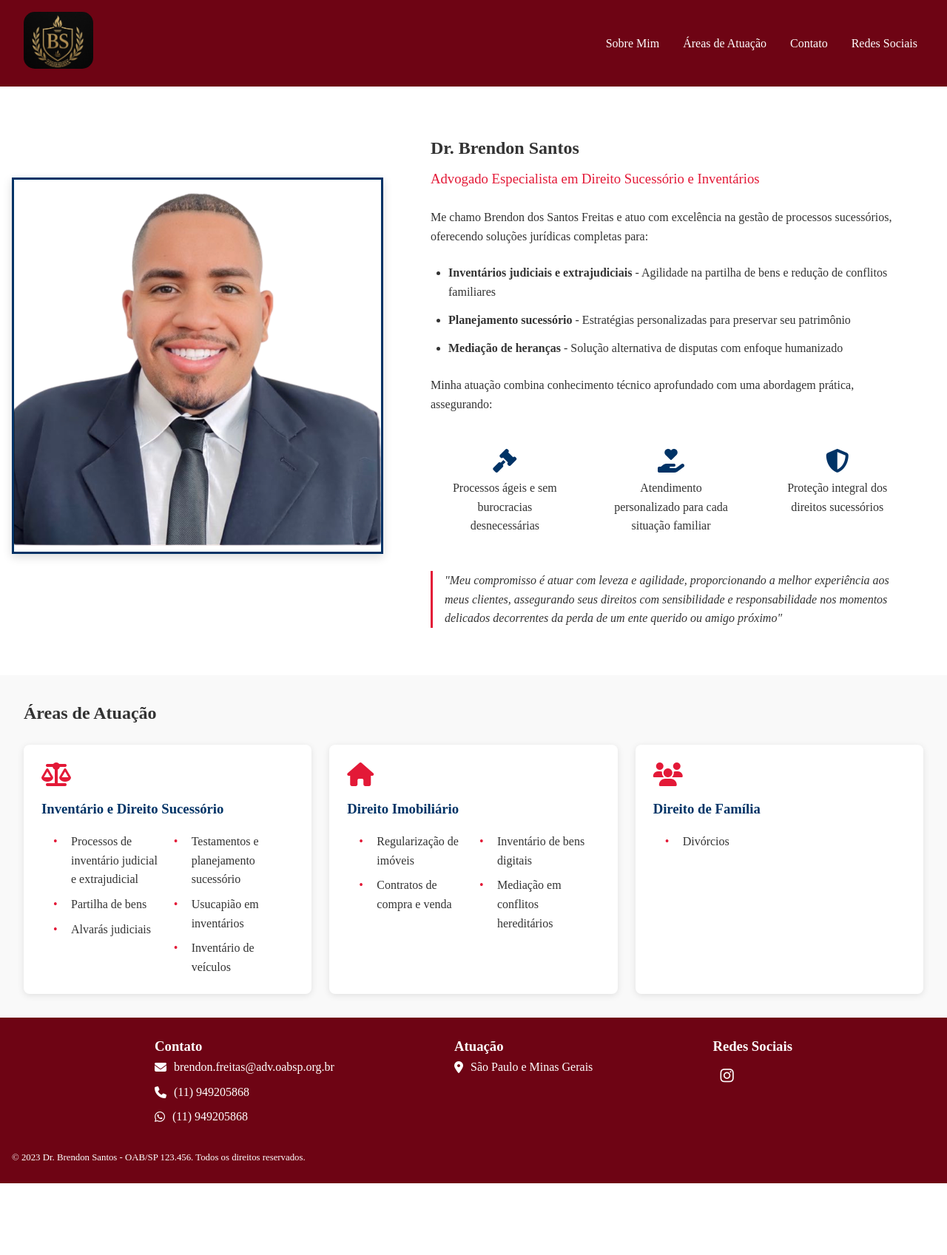
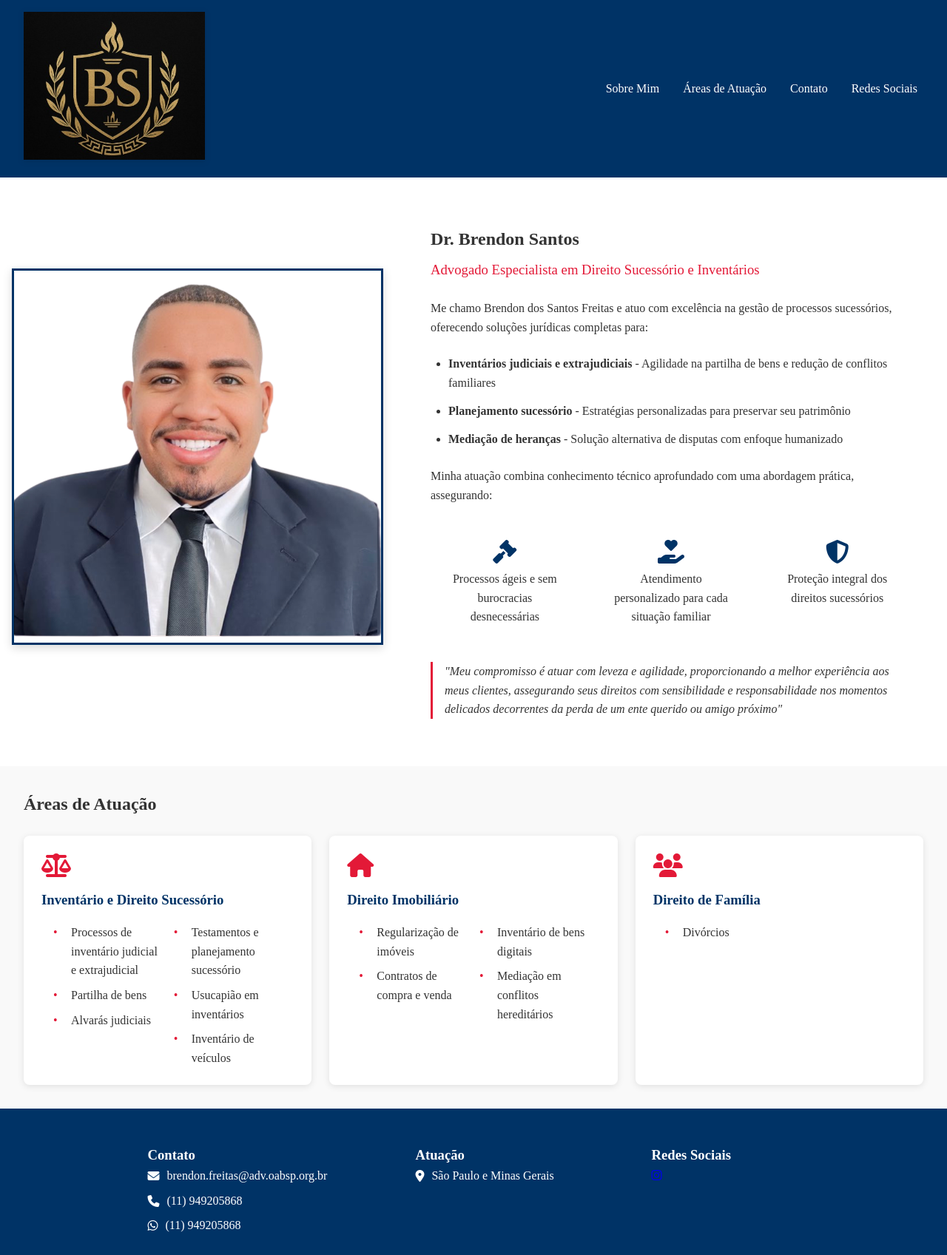
Before and after one commit to w3nd3bm/DrBrendon, a plain HTML site: page index.html in a window 1280 px wide. Shown: the top 1697 px of the page at 74% size. Before the commit the page ends 1600 px from the top, so only its background shows below. Drawn offline with Linux system fonts and the light colour scheme.

Commit message:
Update style.css

```diff
--- a/style.css
+++ b/style.css
@@ -12,7 +12,7 @@
 
 
         header {
-            background: #6e0414;
+            background: #003366 ;
             padding: 1rem;
             display: flex;
             flex-wrap: wrap;
@@ -23,9 +23,12 @@
             z-index: 100;
         }
         .logo img {
-            height: 77px;
-            max-width: 100%;
-            border-radius: 15px;
+            height: 200px;
+            filter: drop-shadow(0 2px 4px rgba(0,0,0,0.1)); /* Sombra sutil */
+        }
+
+        .logo img:hover {
+            transform: scale(1.05); /* Efeito de zoom suave ao passar o mouse */
         }
         nav {
             display: flex;
@@ -40,7 +43,7 @@
             white-space: nowrap;
         }
 
-        /* Seção Sobre Otimizada para Mobile */
+       /*Sobre Mim */
         .Sobre {
             padding: 2rem 1rem;
             display: flex;
@@ -48,18 +51,18 @@
             align-items: center;
         }
         .Sobre img {
-               margin-top: -40px;  /* Valor negativo sobe a imagem */
-    position: relative; /* Mantém o fluxo do documento */
-    z-index: 1;        /* Garante que fique acima de outros elementos */
-    border: 3px solid #003366; /* Borda opcional para destaque */
-    box-shadow: 0 4px 12px rgba(0, 0, 0, 0.15); /* Sombra suave */
+               margin-top: -40px;
+               position: relative;
+               z-index: 1;
+               border: 3px solid #003366;
+               box-shadow: 0 4px 12px rgba(0, 0, 0, 0.15);
         }
 
         .Sobre-texto {
             text-align: center;
         }
 
-        /* Áreas de Atuação Mobile */
+        /* Áreas de Atuação  */
         .areaAtuacao {
             padding: 1.5rem;
         }
@@ -72,34 +75,38 @@
             margin-bottom: 0.5rem;
         }
 
-        /* Footer Compacto Mobile */
+        /* Footer Compacto */
 footer {
-         background: #6e0414;
+    background: #003366; /* Azul marinho sólido */
+    color: white;
+    padding: 2rem 1rem;
+    text-align: center;
+}
 
-            color: white;
-            padding: 1.5rem 1rem;
-        }
 .footer-content {
     display: flex;
-            flex-direction: column;
-            gap: 1.5rem;
+    justify-content: space-around;
+    max-width: 1000px;
+    margin: 0 auto;
+    flex-wrap: wrap;
 }
+
 .footer-section {
-            text-align: center;
+    margin: 1rem;
+    min-width: 200px;
 }
-        .social {
-            margin: 0.5rem 0;
-        }
-        .social a {
+
+.social-icons a {
     color: white;
     margin: 0 10px;
-            font-size: 1.3rem;
-        }
-        .copyright {
-            margin-top: 1.5rem;
-            font-size: 0.8rem;
+    font-size: 1.2rem;
 }
 
+.copyright {
+    margin-top: 2rem;
+    font-size: 0.9rem;
+    opacity: 0.8;
+}
         /* Menu Hamburger para Telas Muito Pequenas */
         .menu-toggle {
             display: none;
@@ -261,6 +268,6 @@
     .footer-section p {
     display: flex;
     align-items: center;
-    gap: 10px;  /* Espaçamento uniforme entre ícone e texto */
+    gap: 10px;
     margin-bottom: 8px;
 }
```
Lines whose indentation alone changed are shown as unchanged.
